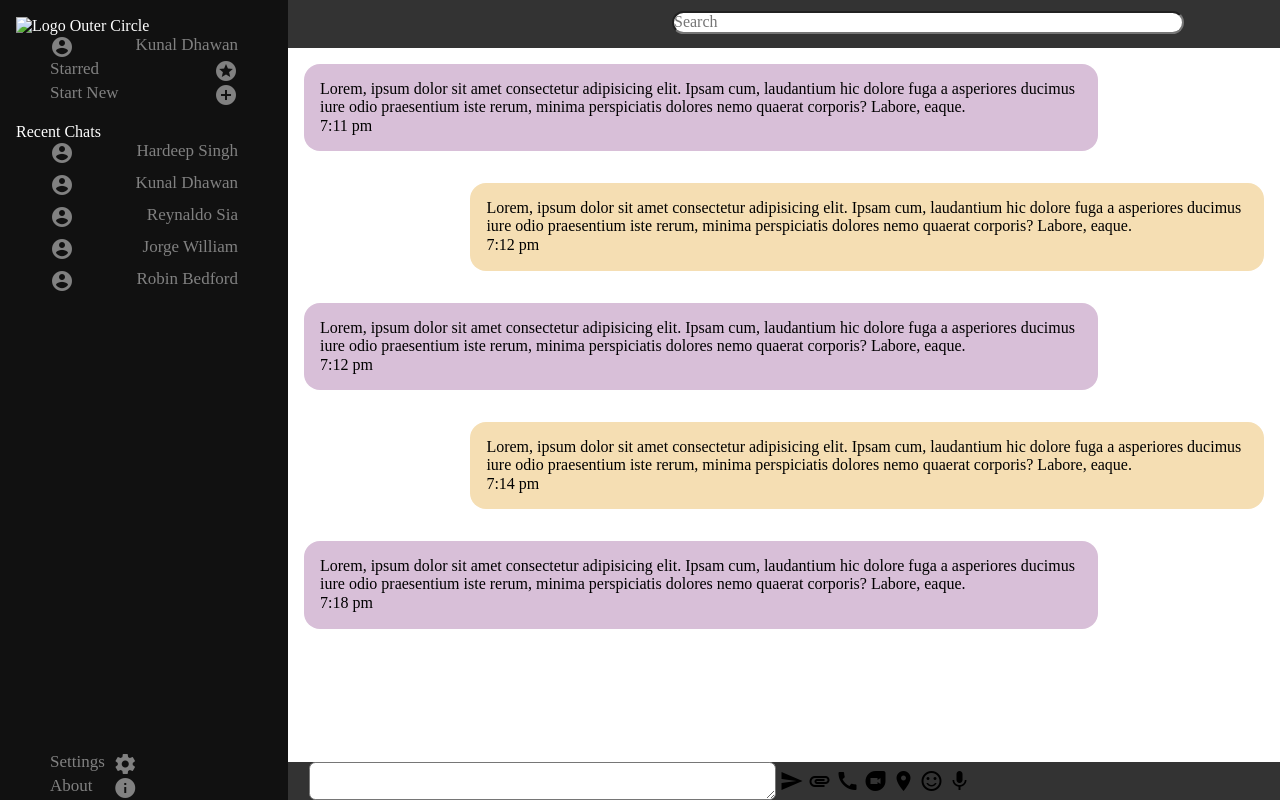
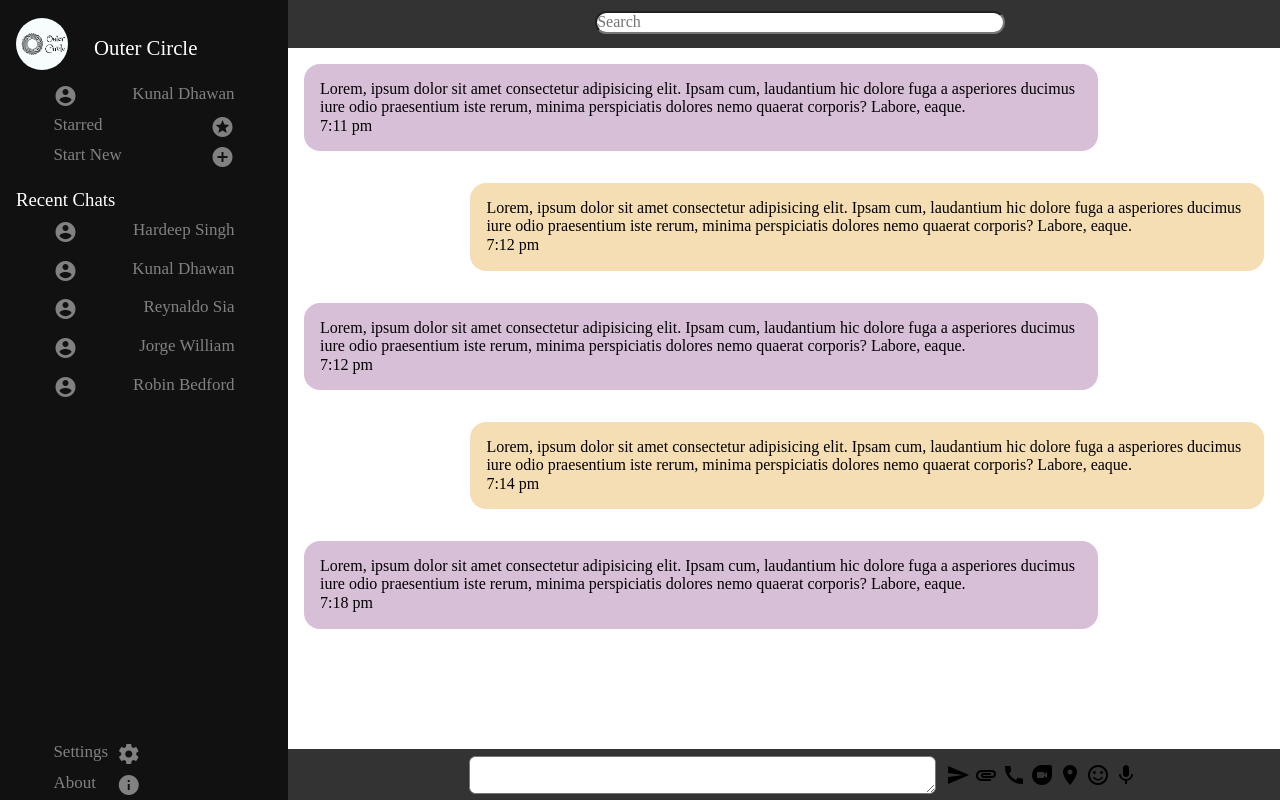
Before and after one commit to outerCircles/outerCircles.github.io, a plain HTML site: page index.html in a window 1280 px wide. Drawn offline with Linux system fonts and the light colour scheme.

Commit message:
Added css to app logo and made some minor changes

```diff
--- a/css/index.css
+++ b/css/index.css
@@ -10,7 +10,7 @@ span{
   position: fixed;
   top: 0;
   left: 18em;
-  width: 100%;
+  width: 80%;
   height: 3em;
   text-align: center;
 }
@@ -23,6 +23,7 @@ span{
 .spaced-flex{
   display: flex;
   justify-content: space-between;
+  padding: 0.2em;
 }
 .conversations-nav{
   display: grid;
@@ -57,8 +58,8 @@ span{
   background-color: #333;
   position: fixed;
   bottom: 0;
-  right: 0;
-  width: 100%;
+  left: 18em;
+  width: 80%;
   text-align: center;
 }
 .sidenav a:hover {
@@ -90,9 +91,9 @@ span{
   margin: 0 auto;
 }
 .zoom:hover {
-  -ms-transform: scale(1.5);
-  -webkit-transform: scale(1.5);
-  transform: scale(1.5);
+  -ms-transform: scale(1.3);
+  -webkit-transform: scale(1.3);
+  transform: scale(1.3);
 }
 .Emoji{
   height: 1.4em;
@@ -102,6 +103,7 @@ span{
 textarea{
   /* text-align: right; */
   border-radius: 0.4em;
+  margin: 0.4em;
 }
 .chat-section{
   padding: 3em 0;
@@ -122,3 +124,16 @@ textarea{
 .others-chat-box{
   background-color: thistle;
 }
+h3{
+  font-size: 1.17em;
+  margin-bottom: 0.3em;
+}
+.logo{
+  height: 2.5em;
+  width: 2.5em;
+  border-radius: 4em;
+  margin: 0.1em 1em 0.5em 0;
+}
+.Title{
+  font-size: 1.3em;
+}
```
Also changed, not shown: img/Logo.jpg (added).
